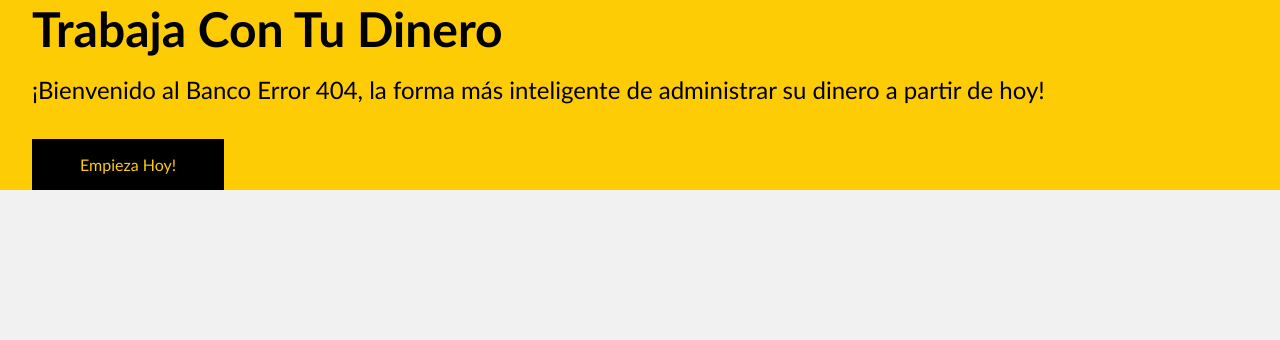
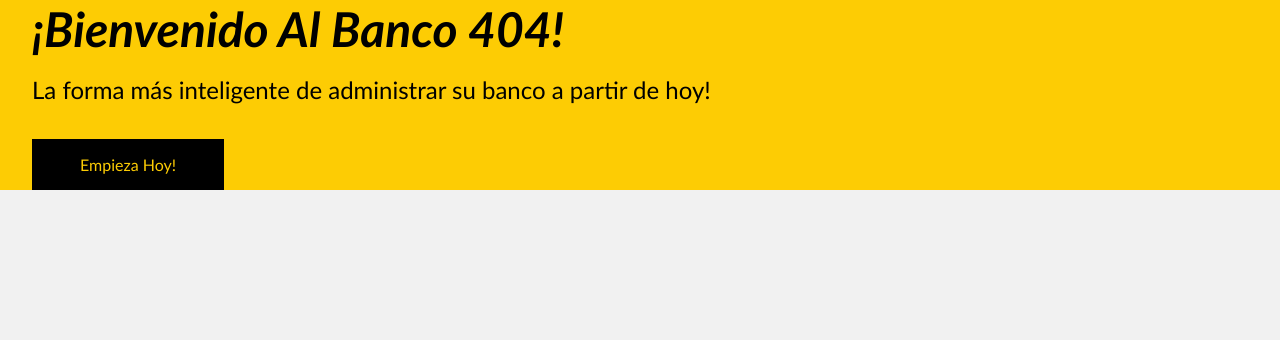
Before and after one commit to Profe-Jose-Burgos/Error-404, a Flask app: page / in a window 1280 px wide. Shown: the part 80-420 px from the top of the page. Run offline with Flask 2, Linux system fonts and the light colour scheme.

Commit message:
Update base.html

```diff
--- a/templates/base.html
+++ b/templates/base.html
@@ -25,8 +25,8 @@
 <div class="hero-container">
 
     <div class="column-left">
-        <h1> Trabaja Con Tu Dinero</h1>
-        <p>¡Bienvenido al Banco Error 404, la forma más inteligente de administrar su dinero a partir de hoy!</p>
+        <h1 class="logo">¡Bienvenido Al Banco 404!</h1>
+        <p>La forma más inteligente de administrar su banco a partir de hoy!</p>
         <button>Empieza Hoy!</button>
     </div>
 
@@ -40,8 +40,8 @@
         <div class="chatbox__support">
             <div class="chatbox__header">
                 <div class="chatbox__content--header">
-                    <h4 class="chatbox__heading--header">Banco Error 404</h4>
-                    <p class="chatbox__description--header">¡Hello! I'm Bananin, Your Viritual Assitant</p>
+                    <h4 class="chatbox__heading--header">BananaBot</h4>
+                    <p class="chatbox__description--header">¡Hola! soy BananaBot,Tu Assistente Virtual</p>
                 </div>
             </div>
             <div class="chatbox__messages">
@@ -53,7 +53,7 @@
             </div>
         </div>
         <div class="chatbox__button">
-            <button><img src="./images/chatbox-icon.svg" /></button>
+            <button class="icon_button"><img src="static\images\chatbox-icon.svg" /></button>
         </div>
     </div>
 </div>
```
